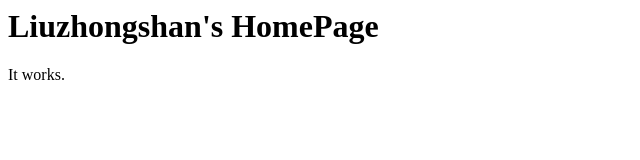
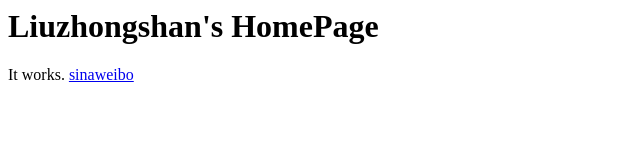
Before and after one commit to liuzhongshan/liuzhongshan.github.io, a plain HTML site: page index.html in a window 1280 px wide. Shown: the full height of the page, 0-640 px from the left. Drawn offline with Linux system fonts and the light colour scheme.

Commit message:
Update index.html

```diff
--- a/index.html
+++ b/index.html
@@ -1 +1,2 @@
 <h1>Liuzhongshan's HomePage</h1>It works.
+<a href="liuzhongshan.github.io/SinaWeibo">sinaweibo</a>
```
